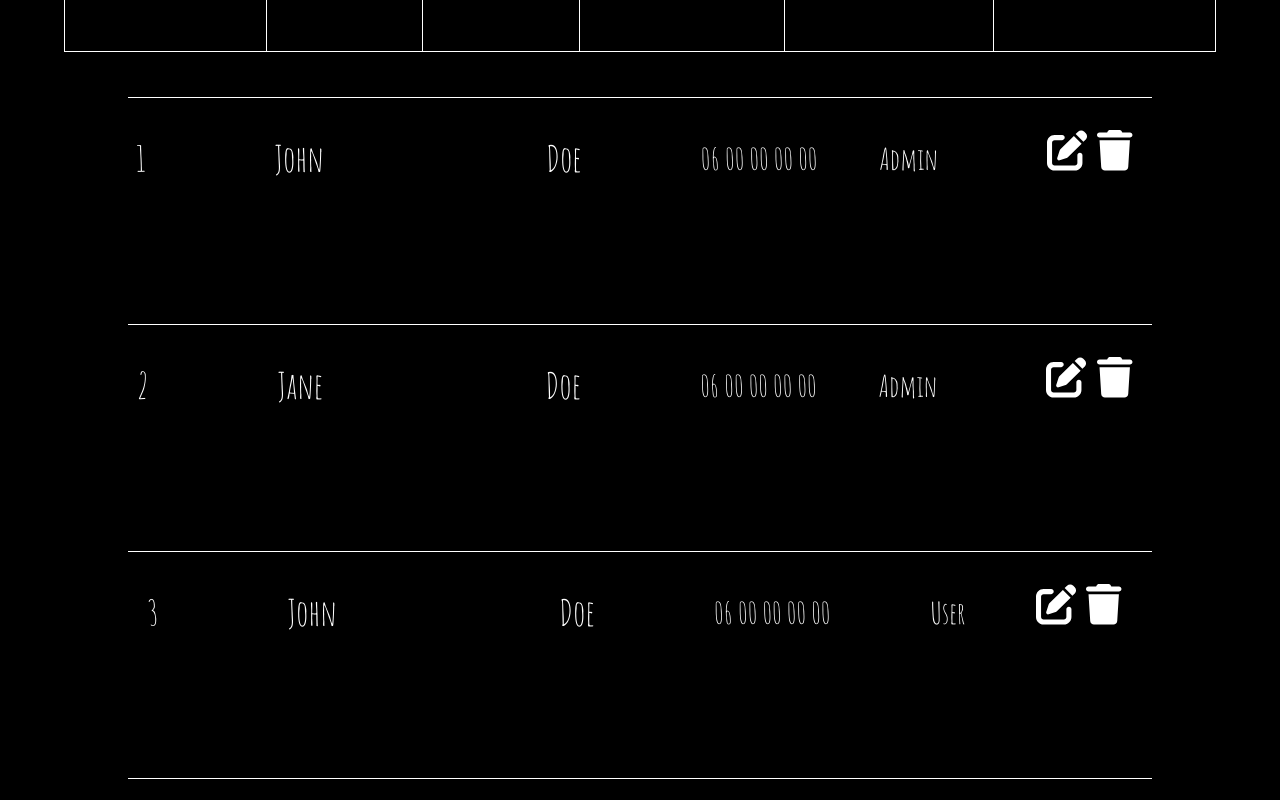
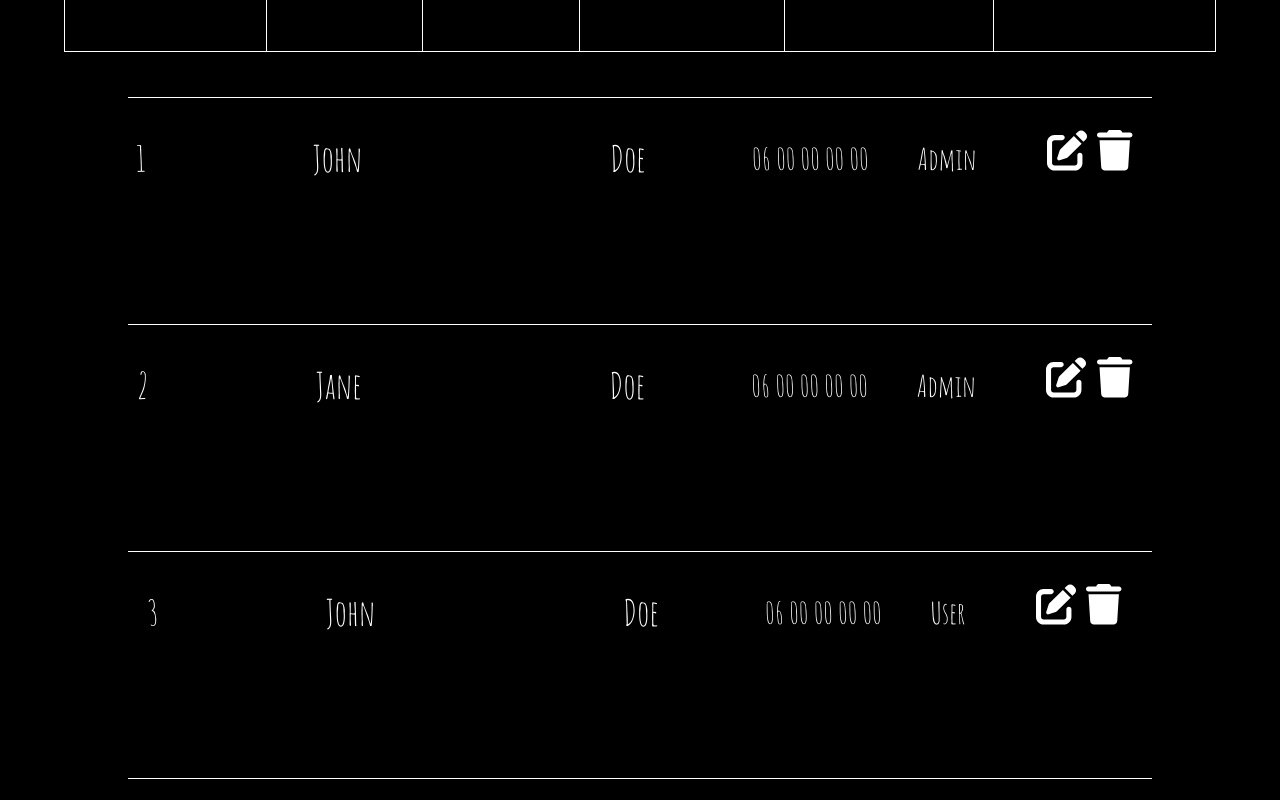
Before and after one commit to tristanlaulanie/waxandsea-front-dashboard, a React (Create React App) app: page /dashboard/users in a window 1280 px wide. Shown: the part 1000-1800 px from the top of the page. Built offline with nearby package versions, Linux system fonts and the light colour scheme.

Commit message:
dashboard-users:desktop:done

```diff
--- a/src/components/Dashboard/UsersTable/UsersTable.css
+++ b/src/components/Dashboard/UsersTable/UsersTable.css
@@ -257,7 +257,7 @@
 .firstname h1 {
     font-size: 1.2em;
     position: relative;
-    left: 1vw;
+    left: 4vw;
 }
 
 .lastname {
@@ -269,7 +269,7 @@
 .lastname h1 {
     font-size: 1.2em;
     position: relative;
-    left: 7vw;
+    left: 12vw;
 }
 
 .phonenumber {
@@ -284,7 +284,7 @@
     font-size: 1em;
     width: 13vw;
     position: relative;
-    left: 2vw;
+    left: 6vw;
 }
 
 .role {
@@ -296,7 +296,7 @@
 .role h1 {
     font-size: 1em;
     position: relative;
-    left: -3vw;
+    left: 0;
 }
 
 .users_set_icons {
```
